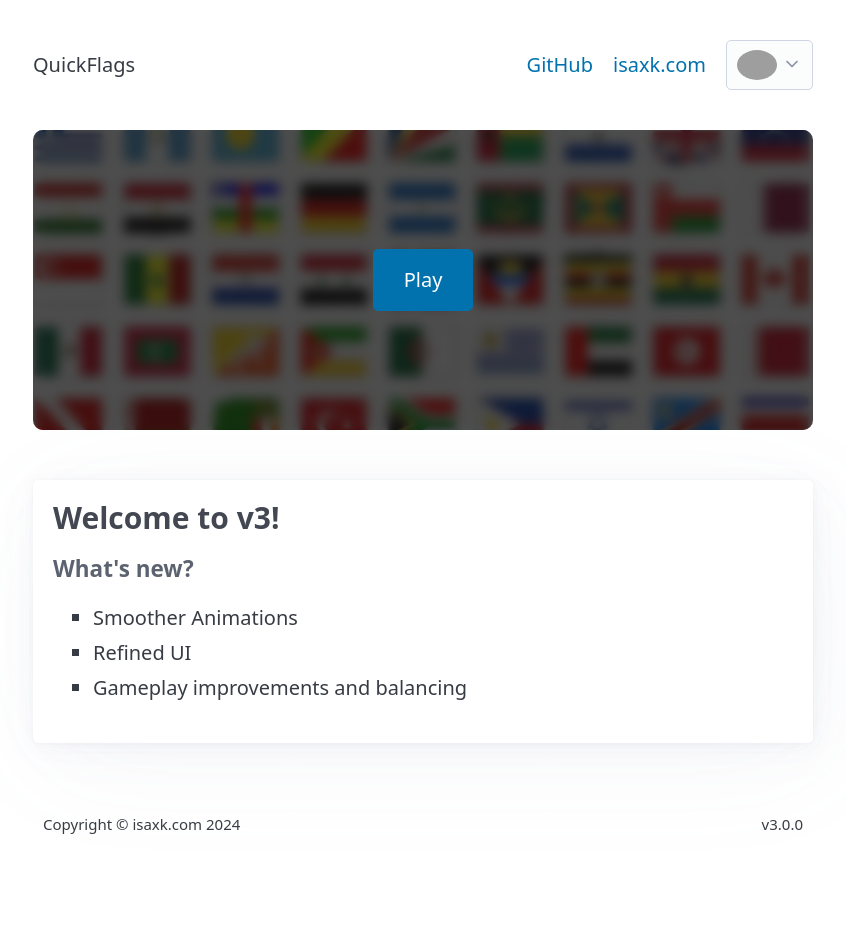
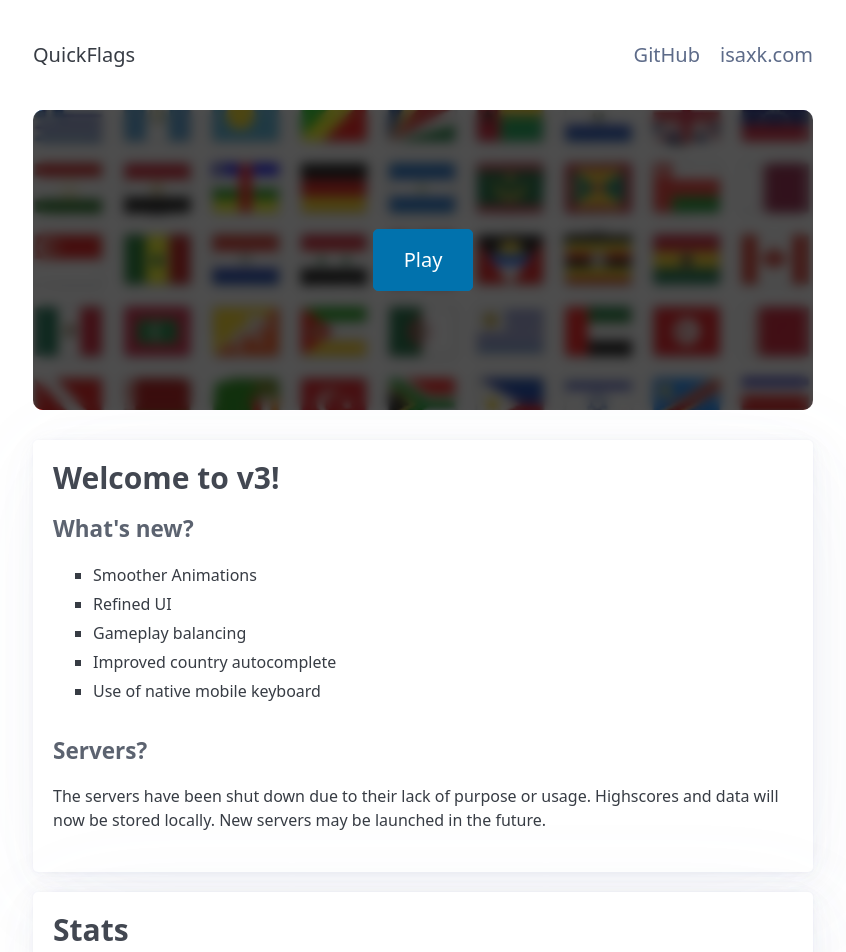
Before and after one commit to isaxk/quickflags, a SvelteKit app: page / in a window 1280 px wide. Shown: the top 952 px of the page, without its empty margins (217-1063 px from the left). Before the commit the page ends 885 px from the top, so only its background shows below. Built offline with nearby package versions, Linux system fonts and the light colour scheme; grey boxes are pictures that could not be loaded; a web font is replaced by a local one.

Commit message:
final commit

```diff
--- a/src/lib/components/FlagBackground.svelte
+++ b/src/lib/components/FlagBackground.svelte
@@ -11,7 +11,7 @@
 	}, 4000);
 </script>
 
-<div class="container">
+<div class="contain">
 	{#key shuffledCountries}
 		<div
 			class="flags"
@@ -26,10 +26,12 @@
 </div>
 
 <style>
-	.container {
+	.contain {
 		height: 300px;
 		position: relative;
 		border-radius: 10px;
+		margin-bottom: 30px;
+		width: 100%;
 	}
 	.content {
 		position: absolute;
--- a/src/lib/components/FlagImage.svelte
+++ b/src/lib/components/FlagImage.svelte
@@ -14,8 +14,8 @@
 <div class="outer">
 	{#key key}
 		<div
-			class="container"
-			in:scale={{ delay: 400, duration: 300, start: 0.992, opacity: 0 }}
+			class="contain"
+			in:scale={{ delay: 300, duration: 300, start: 0.992, opacity: 0 }}
 			out:scale={{ duration: 300, start: 1.02, opacity: 0 }}
 		>
 			{#if !incorrectPause}
@@ -47,7 +47,7 @@
 		width: 100%;
 		position: relative;
 	}
-	.container {
+	.contain {
 		width: 100%;
 		height: 100%;
 		display: grid;
@@ -69,7 +69,7 @@
 
 	@media screen and (max-width: 500px) {
 		.outer {
-			height: 180px;
+			height: 220px;
 			margin-bottom: 25px;
 			margin-top: -25px;
 		}
--- a/src/lib/components/Header.svelte
+++ b/src/lib/components/Header.svelte
@@ -35,9 +35,9 @@
 		{#key $page.url.pathname}
 			<ul>
 				{#if $page.url.pathname === "/"}
-					<li><a href="https://github.com/isaxk/quickflags">GitHub</a></li>
-					<li><a href="https:/www.isaxk.com">isaxk.com</a></li>
-					<li><details class="dropdown">
+					<li><a href="https://github.com/isaxk/quickflags" class="secondary">GitHub</a></li>
+					<li><a href="https:/www.isaxk.com" class="secondary">isaxk.com</a></li>
+					<!-- <li><details class="dropdown">
 						<summary class="outline secondary">
 						  <img src="https://lh3.googleusercontent.com/a/AAcHTtePeQf3jhyP4H4oocJBbzTfKfkqnx1XVJKLqAcPtuWYoVM=s96-c"/>
 						</summary>
@@ -45,7 +45,7 @@
 							<li><a href="#">Profile</a></li>
 							<li><a href="#">Log Out</a></li>
 						  </ul>
-					  </details></li>
+					  </details></li> -->
 				{:else if $page.url.pathname === "/play" && $timeRemaining > 0}
 					<li class="timeremaining">
 						{timeFormat.format($timeRemaining / 1000)}
--- a/src/lib/countries.ts
+++ b/src/lib/countries.ts
@@ -247,7 +247,7 @@ export default [
 	},
 	{
 		code: 'CI',
-		name: "Côte d'Ivoire",
+		name: "Ivory Coast",
 		short: 'ivory coast',
 		easy: 20
 	},
--- a/src/lib/css/app.css
+++ b/src/lib/css/app.css
@@ -32,3 +32,7 @@ html {
 ::-webkit-scrollbar-thumb:hover {
     background: #555;
 }
+
+.mono {
+    font-family: var(--mono-font-family);
+}
--- /dev/null
+++ b/src/lib/stats.ts
@@ -0,0 +1,24 @@
+import { browser } from "$app/environment";
+import { writable } from "svelte/store";
+
+export const highscore = writable(0);
+export const gamesPlayed = writable(0);
+
+
+$: if(browser) {
+    if (localStorage.getItem("highscore")) {
+        highscore.set(localStorage.highscore);
+    }
+    if (localStorage.getItem("gamesPlayed")) {
+        gamesPlayed.set(localStorage.gamesPlayed);
+    }
+
+    highscore.subscribe((v) => {
+        localStorage.highscore = v;
+    });
+
+    gamesPlayed.subscribe((v) => {
+        localStorage.gamesPlayed = v;
+    })
+
+}
--- a/src/routes/+layout.svelte
+++ b/src/routes/+layout.svelte
@@ -11,16 +11,16 @@
 
 
 {#key data.url}
-	<main
+	<div class="main"
 		in:scale={{ delay: 400, duration: 300, start: 0.992, opacity: 0 }}
 		out:scale={{ duration: 300, start: 1.02, opacity: 0 }}
 	>
 		<slot />
-	</main>
+</div>
 {/key}
 
 <style>
-	main {
+	.main {
 		max-width: 800px;
 		margin: auto;
         padding: 0px 10px;
--- a/src/routes/+page.svelte
+++ b/src/routes/+page.svelte
@@ -1,19 +1,57 @@
 <script lang="ts">
 	import FlagBackground from "$lib/components/FlagBackground.svelte";
+	import Countup from "svelte-countup";
+	import { highscore, gamesPlayed } from "$lib/stats";
+	import { onDestroy, onMount } from "svelte";
+
+	let mounted: boolean = false;
+
+	onMount(() => {
+		mounted = true;
+	});
+	onDestroy(() => {
+		mounted = false;
+	});
 </script>
 
 <FlagBackground>
 	<a href="/play" class="play-button" role="button">Play</a>
 </FlagBackground>
 
-<article>
+<article class="news">
 	<h3>Welcome to v3!</h3>
 	<h5>What's new?</h5>
 	<ul>
 		<li>Smoother Animations</li>
 		<li>Refined UI</li>
-		<li>Gameplay improvements and balancing</li>
+		<li>Gameplay balancing</li>
+		<li>Improved country autocomplete</li>
+		<li>Use of native mobile keyboard</li>
 	</ul>
+	<h5>Servers?</h5>
+	<p>
+		The servers have been shut down due to their lack of purpose or usage.
+		Highscores and data will now be stored locally. New servers may be launched
+		in the future.
+	</p>
+</article>
+
+<article>
+	<h3>Stats</h3>
+	{#if mounted && $gamesPlayed > 0}
+		<h5>
+			Highscore: <span class="mono"
+				><Countup value={$highscore} duration={500} /></span
+			>
+		</h5>
+		<h5>
+			Games Played: <span class="mono"
+				><Countup value={$gamesPlayed} duration={500} /></span
+			>
+		</h5>
+	{:else}
+		<h5>Start playing to see stats</h5>
+	{/if}
 </article>
 
 <footer>
@@ -25,7 +63,7 @@
 
 <style>
 	article {
-		margin-top: 50px;
+		margin-top: 20px;
 	}
 	.play-button {
 		padding-right: 30px;
@@ -45,4 +83,7 @@
 		display: flex;
 		justify-items: right;
 	}
+	.news {
+		font-size: 80%;
+	}
 </style>
```
Also changed, not shown: src/routes/play/+page.svelte (+13 -2 lines).
